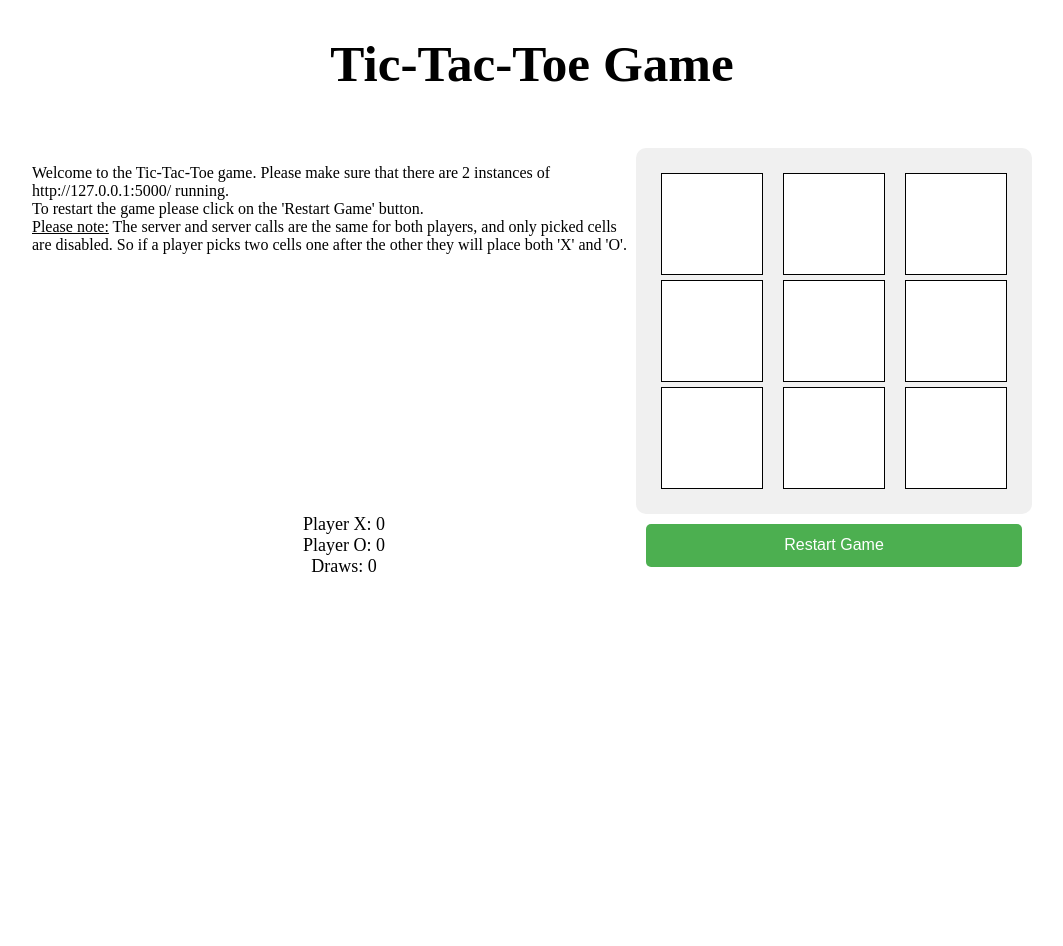
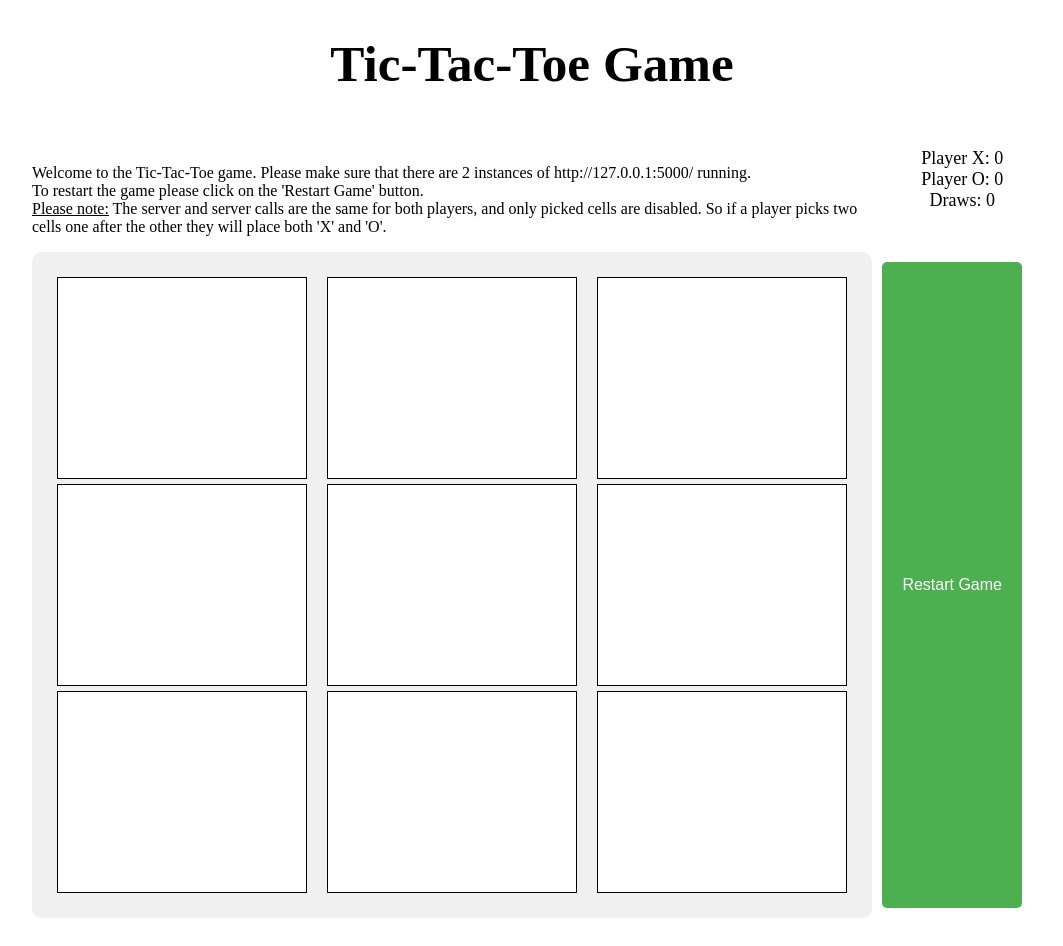
Before and after one commit to savra0923/fusion_BlueMail, a Flask app: page / in a window 1280 px wide. Shown: the whole page, without its empty margins (108-1171 px from the left). Before the commit the page ends 572 px from the top, so only its background shows below. Run offline with Flask 3, Linux system fonts and the light colour scheme; some libraries are stand-ins or nearby versions.

Commit message:
tryied to move things and change colors

```diff
--- a/static/css/game_style.css
+++ b/static/css/game_style.css
@@ -1,11 +1,10 @@
 .cell {
-  width: 100px;
-  height: 100px;
+  height: 200px;
   border: 1px solid black;
   text-align: center;
   vertical-align: middle;
   line-height: 100px;
-  font-size: 50px;
+  font-size: 100px;
   margin: 5px;
   background-color: #fff;
   display: flex;
--- a/templates/index.html
+++ b/templates/index.html
@@ -12,7 +12,16 @@
       <p>Welcome to the Tic-Tac-Toe game. Please make sure that there are 2 instances of http://127.0.0.1:5000/ running. <br>
         To restart the game please click on the 'Restart Game' button.<br>
         <u>Please note:</u> The server and server calls are the same for both players, and only picked cells are disabled. So if a player picks two cells one after the other they will
-        place both 'X' and 'O'.</p>
+        place both 'X' and 'O'.
+      </p>
+      <div id="scoreboard-container">
+        <div id="scoreboard">
+          <div>Player X: <span id="playerXScore">0</span></div>
+          <div>Player O: <span id="playerOScore">0</span></div>
+          <div>Draws: <span id="drawScore">0</span></div>
+        </div>
+        <div id="result"></div>
+      </div>
       <div id="board">
         <div>
           <div class="cell" data-row="0" data-col="0"></div>
@@ -30,16 +39,7 @@
           <div class="cell" data-row="2" data-col="2"></div>
         </div>
       </div>
-      <div id="scoreboard-container">
-        <div id="scoreboard">
-          <div>Player X: <span id="playerXScore">0</span></div>
-          <div>Player O: <span id="playerOScore">0</span></div>
-          <div>Draws: <span id="drawScore">0</span></div>
-        </div>
-        <div id="result"></div>
-      </div>
       <button id="restartButton">Restart Game</button>
-
       <script src="https://cdnjs.cloudflare.com/ajax/libs/socket.io/4.4.1/socket.io.js"></script>
       <script src="{{ url_for('static', filename='js/game_script.js') }}"></script>
     </div>
```
Also changed, not shown: instructions.txt (+7 -4 lines).
